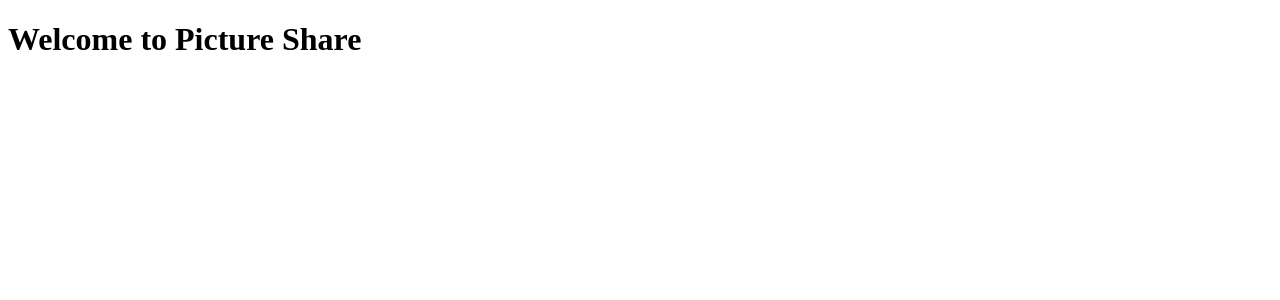
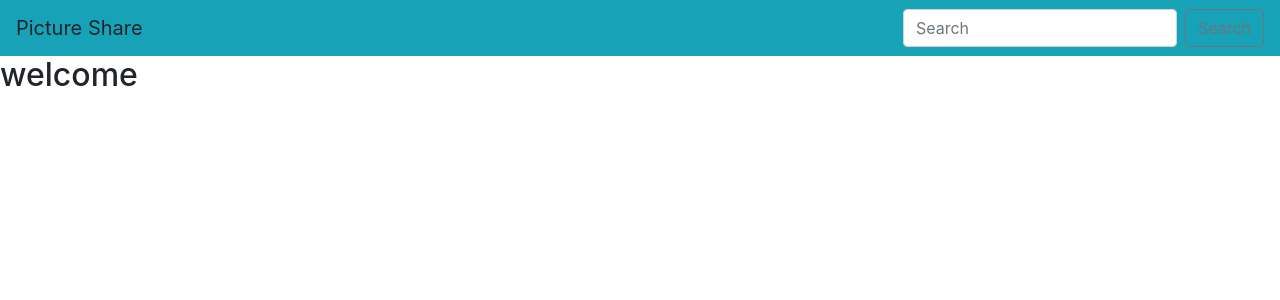
Before and after one commit to Aliyo254/Galleryapp, a Django app: template photos/templates/photos/index.html in a window 1280 px wide. Shown: the top 300 px of the page. Run offline with Django 4.2, Linux system fonts and the light colour scheme; the template is opened without the code that fills it, so the values that code supplies are empty; some libraries are stand-ins or nearby versions.

Commit message:
Added req.xt and installed them

```diff
--- /dev/null
+++ b/photos/templates/photos/base.html
@@ -0,0 +1,22 @@
+<!DOCTYPE html>
+<html lang="en">
+<head>
+    <meta charset="UTF-8">
+    <title>Picture Share</title>
+    {% block styles %}
+    <link rel="stylesheet" href="https://maxcdn.bootstrapcdn.com/bootstrap/4.0.0/css/bootstrap.min.css" integrity="sha384-Gn5384xqQ1aoWXA+058RXPxPg6fy4IWvTNh0E263XmFcJlSAwiGgFAW/dAiS6JXm" crossorigin="anonymous">
+    {% endblock %}
+</head>
+<body>
+{% include "navbar.html" %}
+{% block content %}
+
+{% endblock %}
+
+{% block scripts %}
+<script src="https://code.jquery.com/jquery-3.2.1.slim.min.js" integrity="sha384-KJ3o2DKtIkvYIK3UENzmM7KCkRr/rE9/Qpg6aAZGJwFDMVNA/GpGFF93hXpG5KkN" crossorigin="anonymous"></script>
+<script src="https://cdnjs.cloudflare.com/ajax/libs/popper.js/1.12.9/umd/popper.min.js" integrity="sha384-ApNbgh9B+Y1QKtv3Rn7W3mgPxhU9K/ScQsAP7hUibX39j7fakFPskvXusvfa0b4Q" crossorigin="anonymous"></script>
+<script src="https://maxcdn.bootstrapcdn.com/bootstrap/4.0.0/js/bootstrap.min.js" integrity="sha384-JZR6Spejh4U02d8jOt6vLEHfe/JQGiRRSQQxSfFWpi1MquVdAyjUar5+76PVCmYl" crossorigin="anonymous"></script>
+{% endblock %}
+</body>
+</html>
--- a/photos/templates/photos/index.html
+++ b/photos/templates/photos/index.html
@@ -1,12 +1,7 @@
-<!DOCTYPE html>
-<html lang="en">
-<head>
-    <meta charset="UTF-8">
-    <meta name="viewport" content="width=device-width, initial-scale=1.0">
-    <meta http-equiv="X-UA-Compatible" content="ie=edge">
-    <title>Document</title>
-</head>
-<body>
-    <h1>Welcome to Picture Share</h1>
-</body>
-</html>
+{% extends 'base.html' %}
+
+
+{% block content %}
+    <h2>welcome</h2>
+
+{% endblock %}
--- /dev/null
+++ b/photos/templates/photos/navbar.html
@@ -0,0 +1,7 @@
+<nav class="navbar navbar-light bg-info justify-content-between">
+    <a class="navbar-brand">Picture Share</a>
+    <form class="form-inline">
+      <input class="form-control mr-sm-2" type="search" placeholder="Search" aria-label="Search">
+      <button class="btn btn-outline-secondary my-2 my-sm-0" type="submit">Search</button>
+    </form>
+  </nav>
```
Also changed, not shown: requirements.txt (added, +12 -0 lines), 3 other files.
